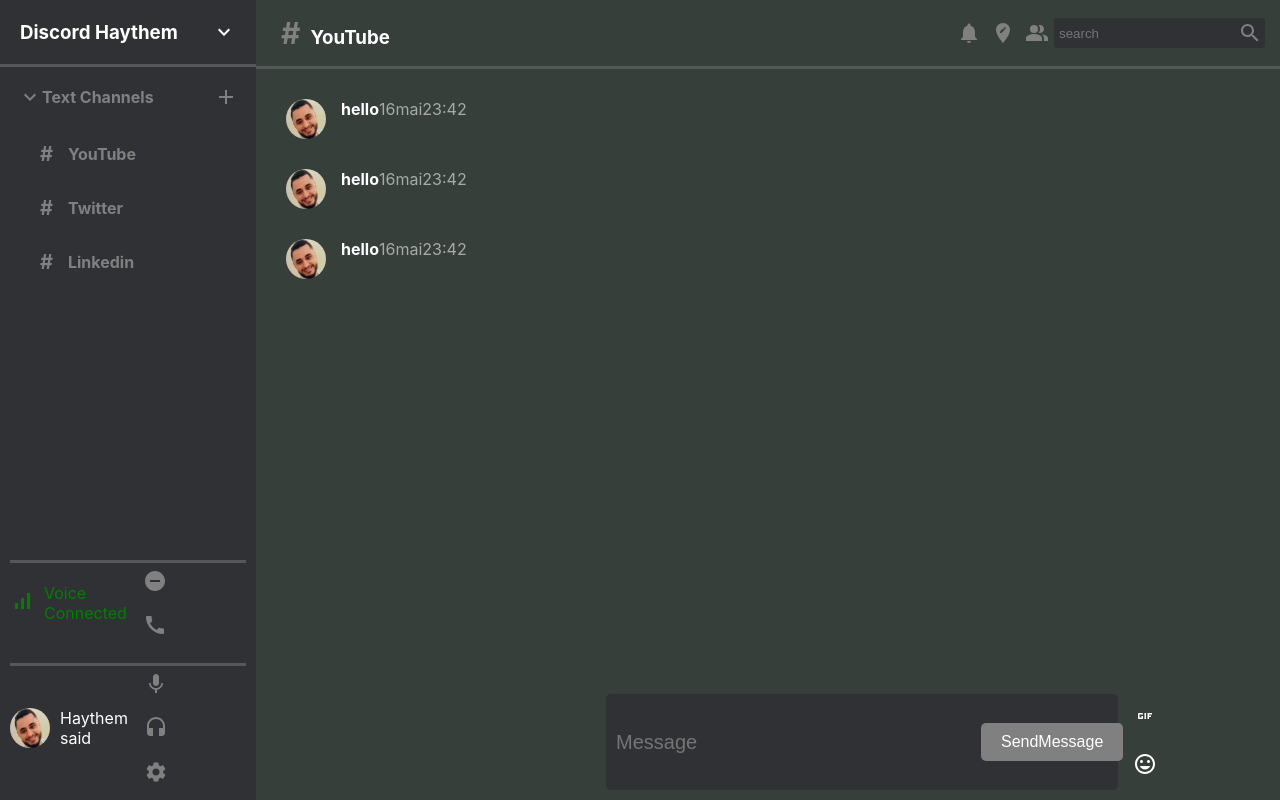
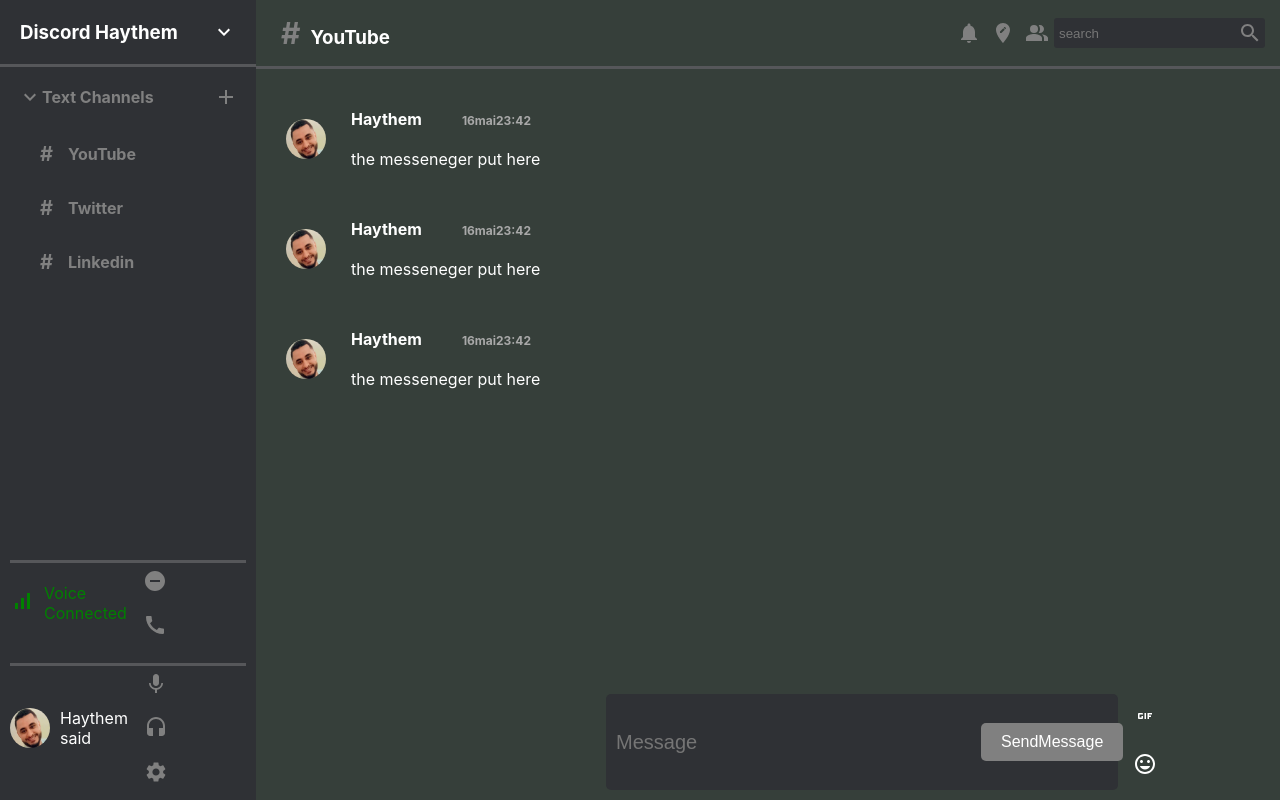
Before and after one commit to haythem-said/discord, a React (Create React App) app: page / in a window 1280 px wide. Built offline with nearby package versions, Linux system fonts and the light colour scheme.

Commit message:
messenegerV4

```diff
--- a/src/Messenger.css
+++ b/src/Messenger.css
@@ -1,17 +1,18 @@
-.message{
-    margin: 30px;
-    display: flex;
-
+.message {
+  margin: 30px;
+  display: flex;
+  align-items: center;
 }
 
-.messengerInfo{
-    color: white;
-    align-items: center;
-    display: flex;
-    margin-top: -20px;
-    margin-left: 15px;
+.messengerInfo {
+  color: white;
+  margin-left: 15px;
+  padding: 10px;
 }
 
-.messengerInfo > span{
-    color: darkgray;
+.messageTimes {
+  color: darkgray;
+  margin-left: 30px;
+  font-size: 12px;
+  padding: 10px;
 }
--- a/src/Messenger.js
+++ b/src/Messenger.js
@@ -1,19 +1,20 @@
-import { Avatar } from '@mui/material'
-import React from 'react'
+import { Avatar } from "@mui/material";
+import React from "react";
 
 const Messenger = () => {
   return (
+    <div className="message">
+      <Avatar src="/images/user.jpg" />
+      <div className="messengerInfo">
+        <h4>
+          Haythem
+          <span className="messageTimes">{"16" + "mai" + "23:42"}</span>
+        </h4>
+        <br></br>
+        <p>the messeneger put here</p>
+      </div>
+    </div>
+  );
+};
 
-      <div className='message'>
-
-      <Avatar src='/images/user.jpg'/>
-      <div className='messengerInfo'>
-        <h4>hello</h4>
-        <span className='messageTimes'>{'16'+'mai'+'23:42'}</span>
-      </div>
-      </div>
-
-  )
-}
-
-export default Messenger
+export default Messenger;
```
